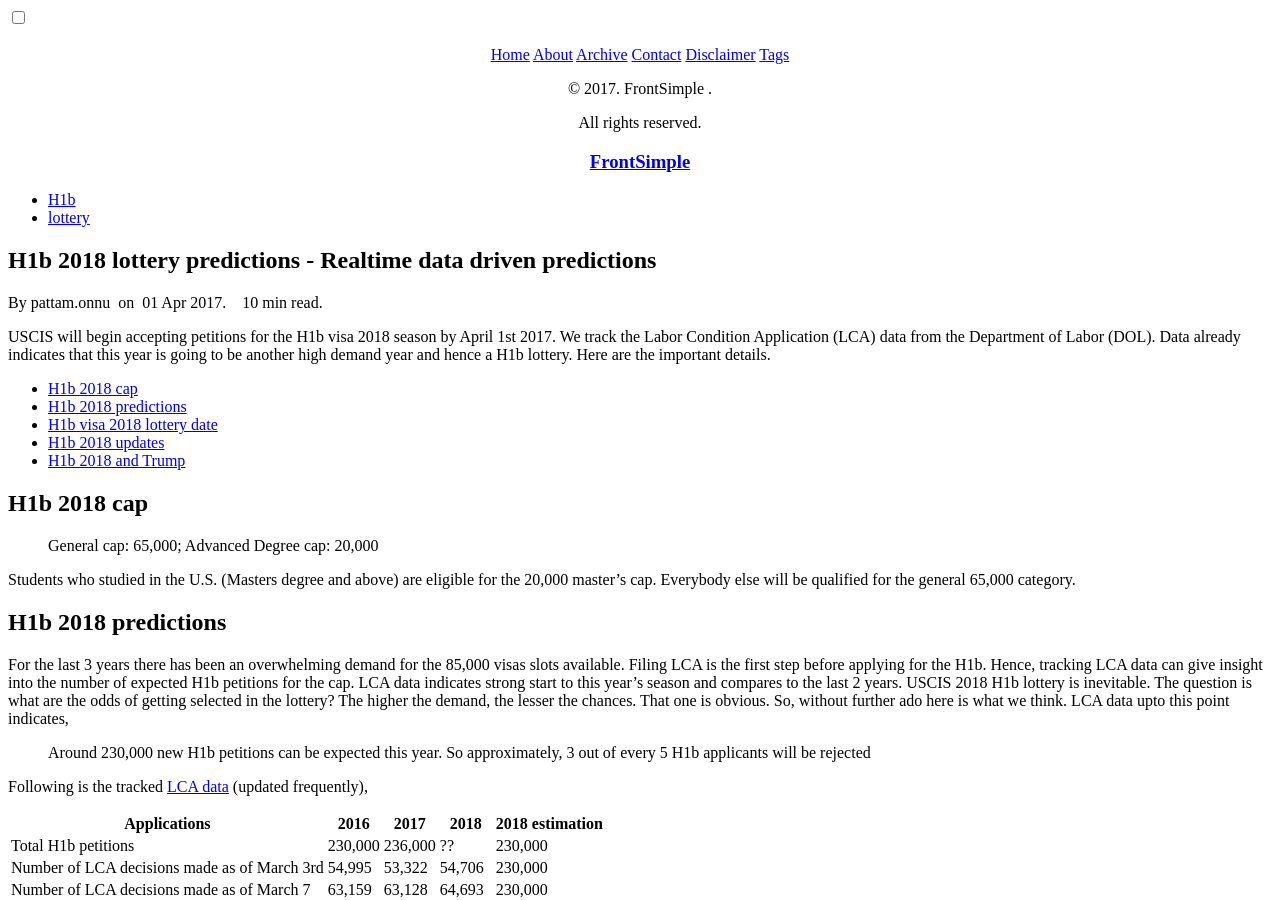
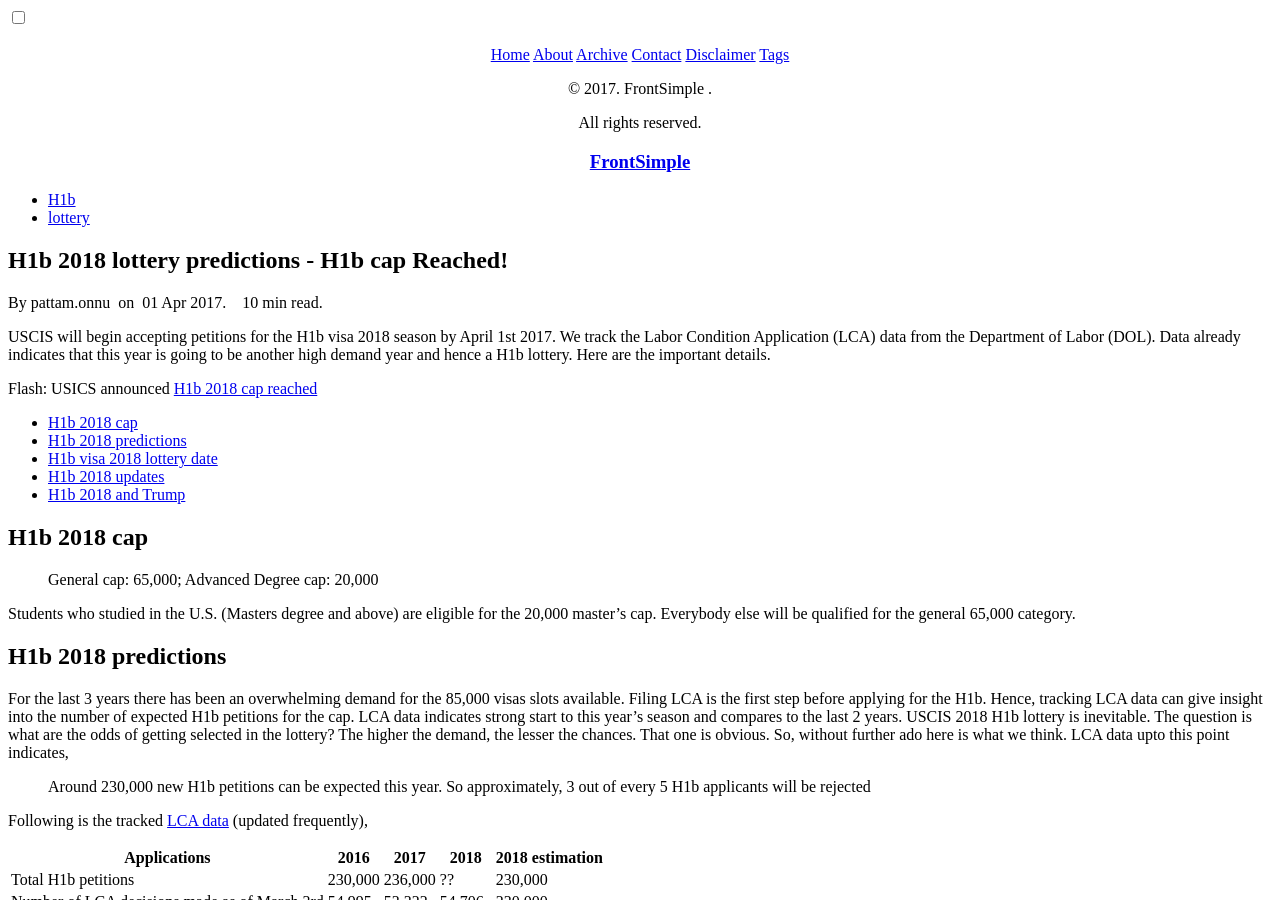
Before and after one commit to gitforwork2/gitforwork.github.io, a Jekyll site: the page built from _posts/2017-4-1-h1b-2018-lottery.md, in a window 1280 px wide and 900 px high. Built offline with Jekyll 4.4.1, drawn with Linux system fonts in a browser that asks for light colours; nearby versions of some CDN libraries; comment, search, counter and statistics services are not loaded.

Commit message:
Update 2017-4-1-h1b-2018-lottery.md

```diff
--- a/_posts/2017-4-1-h1b-2018-lottery.md
+++ b/_posts/2017-4-1-h1b-2018-lottery.md
@@ -1,12 +1,14 @@
 ---
 layout: post
-title: H1b 2018 lottery predictions - Realtime data driven predictions
+title: H1b 2018 lottery predictions - H1b cap Reached!
 date: 2017-4-1
 tags: H1b lottery
 comments: true
 description: H1b visa 2018 lottery. Predictions from Department of Labor (DOL) LCA data. Impacts of President trump and other H1b 2018 updates.
 ---
 USCIS will begin accepting petitions for the H1b visa 2018 season by April 1st 2017. We track the Labor Condition Application (LCA) data from the Department of Labor (DOL). Data already indicates that this year is going to be another high demand year and hence a H1b lottery. Here are the important details.
+
+Flash: USICS announced [H1b 2018 cap reached](https://www.uscis.gov/news/news-releases/uscis-reaches-fy-2018-h-1b-cap)
 
 - [H1b 2018 cap](#h1b-2018-cap)
 - [H1b 2018 predictions](#h1b-2018-predictions)
```
